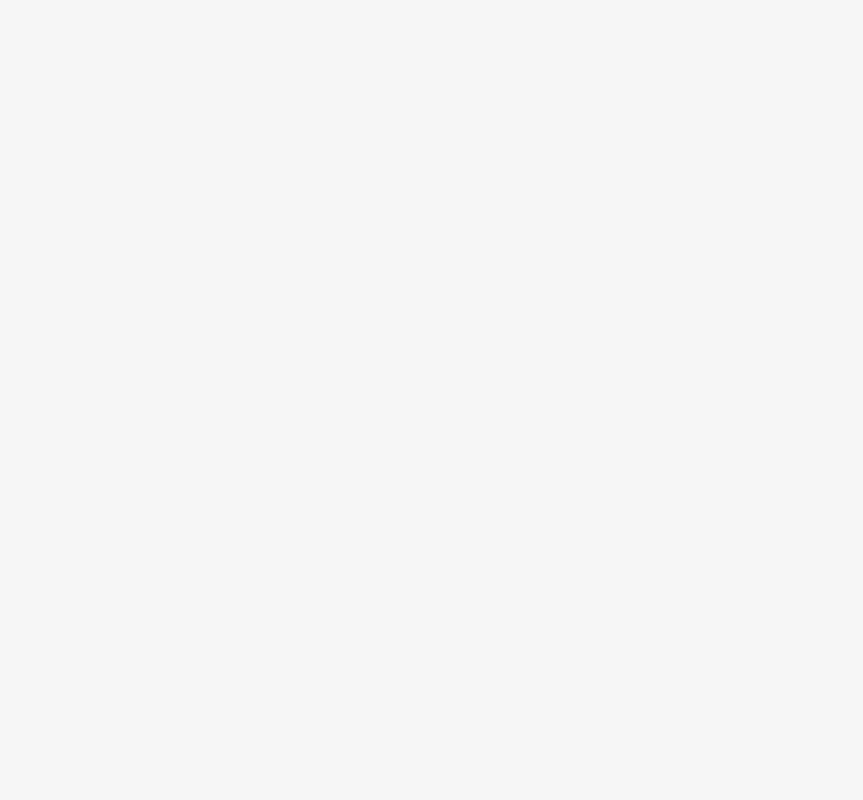
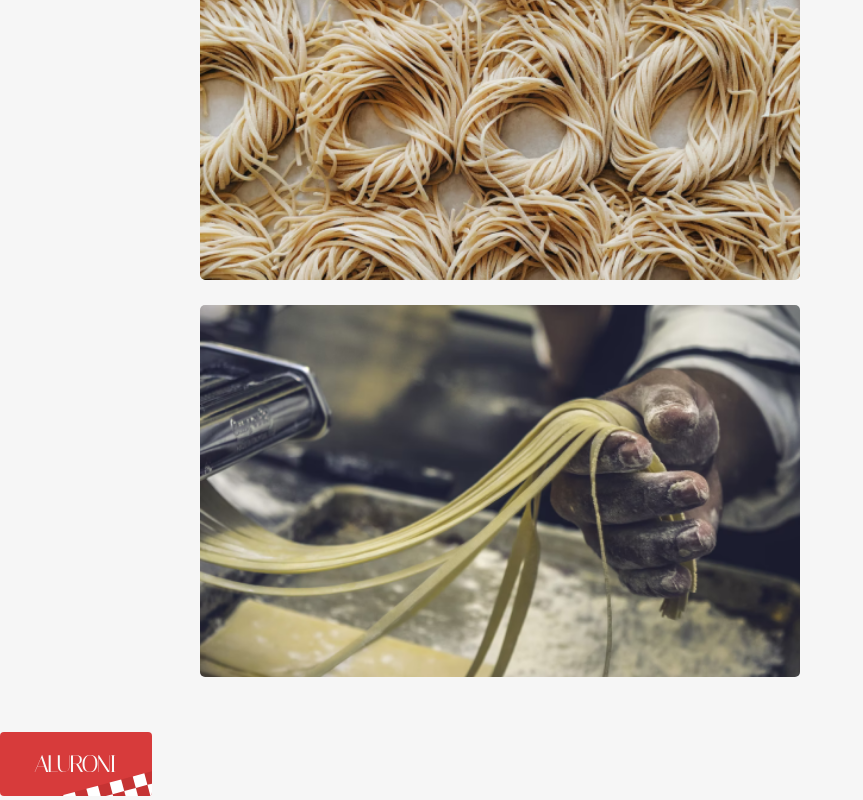
Before and after one commit to ClevertonS/Aluroni-React-TS, a React (Create React App) app: page /sobre in a window 1280 px wide. Shown: the part 1315-2115 px from the top of the page, without its empty margins (0-863 px from the left). Before the commit the page ends 1273 px from the top, so only its background shows below. Built offline with nearby package versions, Linux system fonts and the light colour scheme; a web font is replaced by a local one.

Commit message:
Create footer

```diff
--- a/src/Pages/Sobre/index.tsx
+++ b/src/Pages/Sobre/index.tsx
@@ -4,12 +4,14 @@ import casaImg from 'assets/sobre/casa.png';
 import massa1Img from 'assets/sobre/massa1.png';
 import massa2Img from 'assets/sobre/massa2.png';
 
+const imagens = [massa1Img, massa2Img];
+
 export function Sobre() {
   return (
     <section>
       <h3 className={stylesTema.titulo}>Sobre</h3>
       <div className={styles.sobreNos}>
-        <img src={casaImg} alt="Casa Aluroni" />
+        <img src={casaImg} alt='Casa Aluroni' />
         <div className={styles.sobreNos__texto}>
           <p>
             Nós do Aluroni oferecemos a vocês, nossos queridos clientes, a Massa
@@ -30,7 +32,11 @@ export function Sobre() {
         </div>
       </div>
       <div className={styles.imagens}>
-
+        {imagens.map((imagem, index) => (
+          <div key={index} className={styles.imagens__imagem}>
+            <img src={imagem} alt='imagem de massa' />
+          </div>
+        ))}
       </div>
     </section>
   );
--- /dev/null
+++ b/src/components/Footer/index.tsx
@@ -0,0 +1,10 @@
+import styles from './footer.module.scss';
+import { ReactComponent as Logo } from 'assets/logo.svg';
+
+export function Footer() {
+  return (
+    <footer className={styles.footer}>
+      <Logo />
+    </footer>
+  );
+}
--- a/src/index.css
+++ b/src/index.css
@@ -1,4 +1,5 @@
 @import url('https://fonts.googleapis.com/css2?family=Italiana&display=swap');
+@import url('https://fonts.googleapis.com/css2?family=Josefin+Sans:wght@300;400;700&display=swap');
 
 
 body {
--- a/src/routes.js
+++ b/src/routes.js
@@ -1,3 +1,4 @@
+import { Footer } from 'components/Footer';
 import { Menu } from 'components/Menu';
 import { PaginaPadrao } from 'components/PaginaPadrao';
 import Cardapio from 'Pages/Cardapio';
@@ -19,6 +20,8 @@ export function AppRouter() {
           </Route>
         </Routes>
       </BrowserRouter>
+
+      <Footer/>
     </main>
   );
 }
```
Also changed, not shown: src/components/Footer/footer.module.scss (added).
